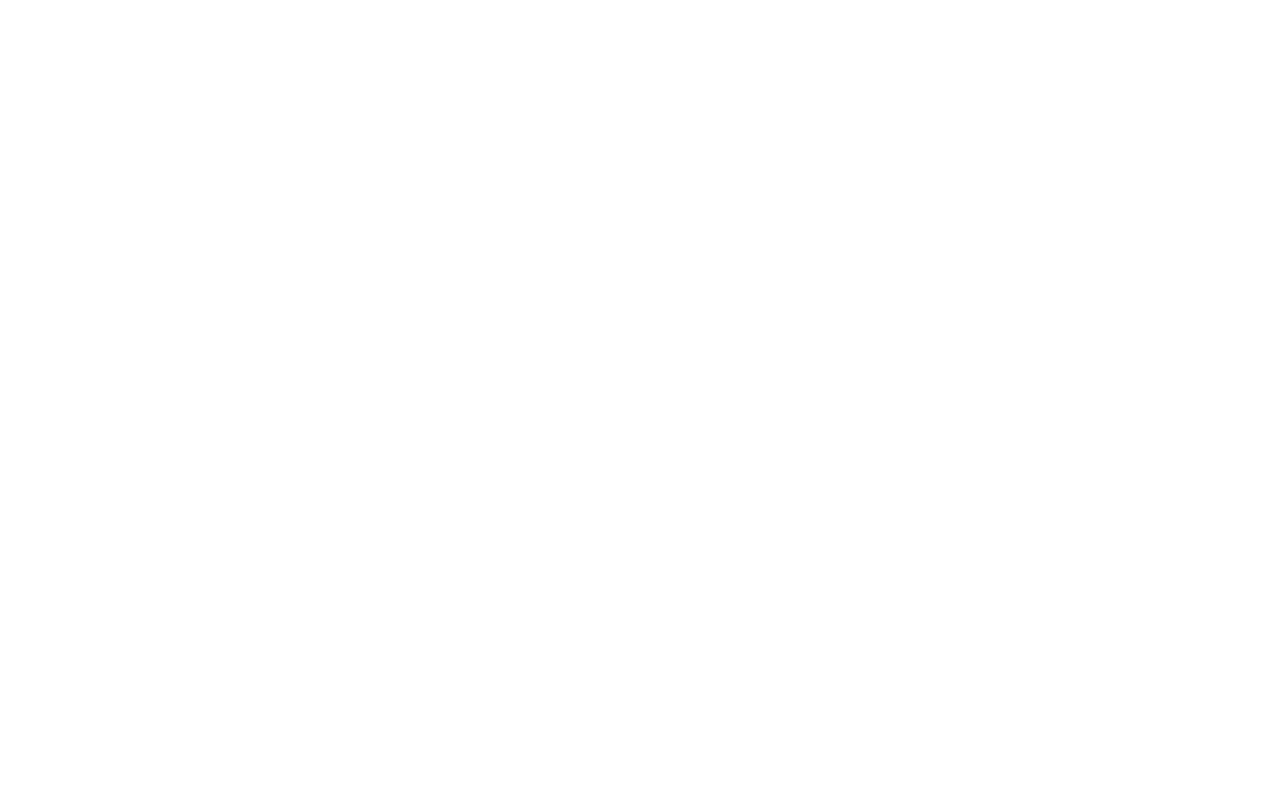
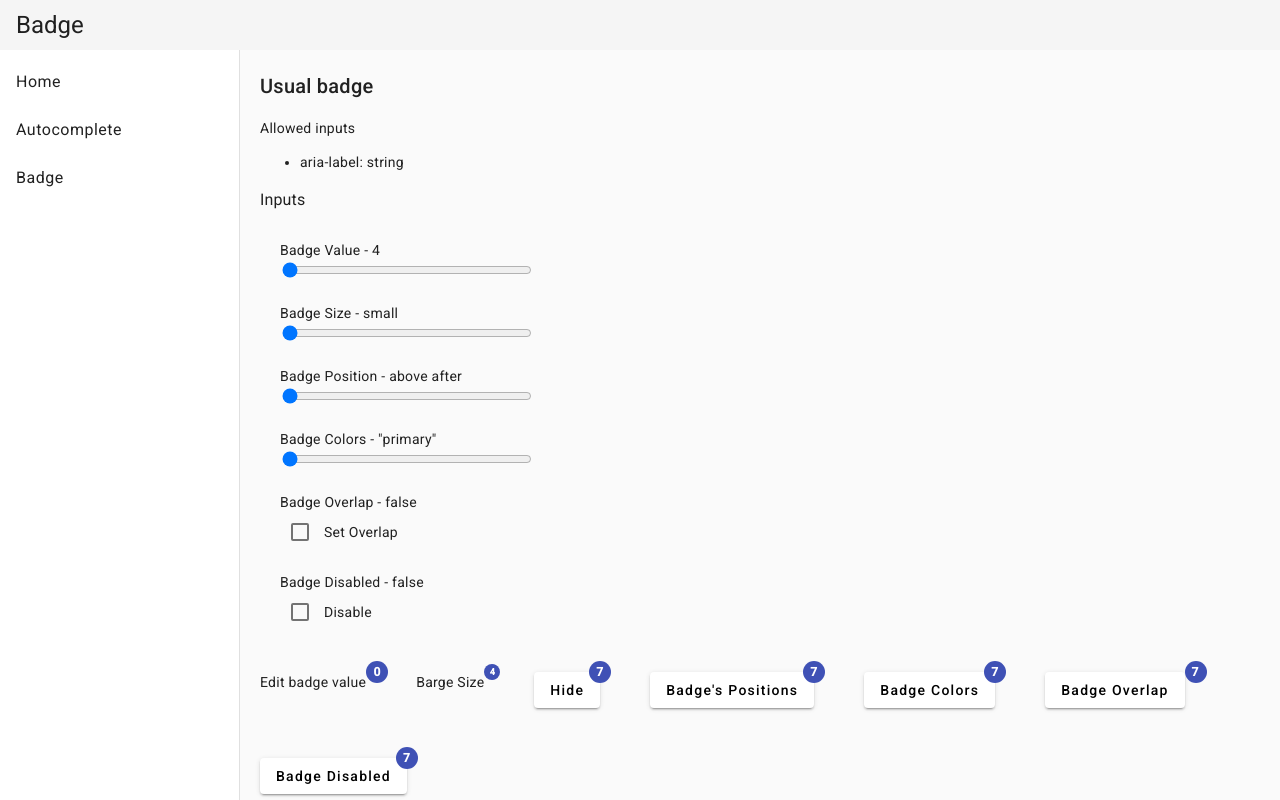
Before and after one commit to harkunovdmytro/angular-material-playground, an Angular app: page /badge in a window 1280 px wide. Before the commit this address led to /. Built offline with nearby package versions, Linux system fonts and the light colour scheme.

Commit message:
added badge page

```diff
--- a/src/app/modules/application/application-page.component.html
+++ b/src/app/modules/application/application-page.component.html
@@ -8,7 +8,7 @@
     >
       <mat-icon>menu</mat-icon>
     </button>
-    <h1>{{ header | titlecase }}</h1>
+    <h1 style="margin: 0;">{{ header | titlecase }}</h1>
   </mat-toolbar>
 </header>
 
--- a/src/app/modules/application/application-page.component.scss
+++ b/src/app/modules/application/application-page.component.scss
@@ -17,7 +17,7 @@
   width: 100%;
 
   .toolbar {
-    align-items: center;;
+    height: 100%;
   }
 }
 
--- a/src/app/modules/application/application-routing.module.ts
+++ b/src/app/modules/application/application-routing.module.ts
@@ -27,6 +27,17 @@
         },
         title: 'autocomplete',
       },
+      {
+        path: 'badge',
+        loadChildren: () =>
+          import('../badge-page/badge-page.module').then(
+            (m) => m.BadgePageModule
+          ),
+        data: {
+          title: 'badge',
+        },
+        title: 'badge',
+      },
     ],
   },
 ];
--- /dev/null
+++ b/src/app/modules/badge-page/badge-page.component.html
@@ -0,0 +1,109 @@
+<section class="page badge-page">
+  <div>
+    <h2>Usual badge</h2>
+    <div>
+      <div>
+        <p>Allowed inputs</p>
+        <ul>
+          <li>aria-label: string</li>
+        </ul>
+      </div>
+      <div>
+        <div class="edit-form">
+          <h3 class="edit-form-header">Inputs</h3>
+          <label class="form-label" for="badge-value">
+            <span>Badge Value - <span>{{ badgeForm.controls.badgeValue.value || 4 }}</span></span>
+            <input type="range"
+                   min="1"
+                   max="100"
+                   id="badge-value"
+                   placeholder="Badge Value"
+                   [formControl]="badgeForm.controls.badgeValue">
+          </label>
+
+          <label class="form-label" for="badge-size">
+            <span>Badge Size - <span>{{ bargeSize }}</span></span>
+            <input type="range"
+                   min="0"
+                   max="2"
+                   step="1"
+                   id="badge-size"
+                   placeholder="Badge Size"
+                   [formControl]="badgeForm.controls.size">
+          </label>
+
+          <label class="form-label" for="badge-position">
+            <span>Badge Position - <span>{{ bargePosition }}</span></span>
+            <input type="range"
+                   min="0"
+                   max="7"
+                   step="1"
+                   id="badge-position"
+                   placeholder="Badge Position"
+                   [formControl]="badgeForm.controls.position">
+          </label>
+
+          <label class="form-label" for="badge-colors">
+            <span>Badge Colors - <span>{{ bargeColor | json }}</span></span>
+            <input type="range"
+                   min="0"
+                   max="2"
+                   step="1"
+                   id="badge-colors"
+                   placeholder="Badge Position"
+                   [formControl]="badgeForm.controls.color">
+          </label>
+
+          <label class="form-label" for="badge-overlap">
+            <span>Badge Overlap - <span>{{ badgeForm.controls.overlap.value }}</span></span>
+            <mat-checkbox id="badge-overlap"
+                          [formControl]="badgeForm.controls.overlap"
+            >
+              {{ (badgeForm.value.overlap ? 'Remove' : 'Set') + ' Overlap' }}
+            </mat-checkbox>
+          </label>
+
+          <label class="form-label" for="badge-disabled">
+            <span>Badge Disabled - <span>{{ badgeForm.value.disabled }}</span></span>
+            <mat-checkbox id="badge-disabled" color="primary" [formControl]="badgeForm.controls.disabled">
+              {{ badgeForm.value.disabled ? 'Enable' : 'Disable' }}
+            </mat-checkbox>
+          </label>
+        </div>
+      </div>
+      <div>
+        <div class="example-form">
+          <div [matBadge]="badgeForm.controls.badgeValue.value || 0" matBadgeOverlap="false">Edit badge value</div>
+
+          <div
+            matBadgeOverlap="false"
+            [matBadge]="4"
+            [matBadgeSize]="bargeSize"
+          >
+            Barge Size
+          </div>
+
+          <button mat-raised-button matBadge="7" [matBadgeHidden]="hidden" (click)="hidden = !hidden">
+            {{ hidden ? 'Show' : 'Hide' }}
+          </button>
+
+          <button mat-raised-button matBadge="7" [matBadgePosition]="bargePosition">Badge's Positions
+          </button>
+
+          <button mat-raised-button matBadge="7" [matBadgeColor]="bargeColor">
+            Badge Colors
+          </button>
+
+          <button mat-raised-button matBadge="7" [matBadgeOverlap]="!!badgeForm.value.overlap">
+            Badge Overlap
+          </button>
+
+          <button mat-raised-button matBadge="7" [matBadgeDisabled]="!!badgeForm.value.disabled">
+            Badge Disabled
+          </button>
+        </div>
+      </div>
+    </div>
+  </div>
+
+</section>
--- /dev/null
+++ b/src/app/modules/badge-page/badge-page.component.scss
@@ -0,0 +1,14 @@
+@import "variables";
+@import "page";
+
+.badge-page {
+  .example-form {
+    display: flex;
+    gap: 50px;
+    flex-wrap: wrap;
+  }
+
+  input[type=range] {
+    width: min(100%, 250px);
+  }
+}
--- /dev/null
+++ b/src/app/modules/badge-page/badge-page.component.ts
@@ -0,0 +1,76 @@
+import { Component } from '@angular/core';
+import { FormControl, FormGroup } from '@angular/forms';
+
+@Component({
+  selector: 'app-badge-page',
+  templateUrl: './badge-page.component.html',
+  styleUrls: ['./badge-page.component.scss'],
+})
+export class BadgePageComponent {
+  public hidden = false;
+  public badgeForm = new FormGroup({
+    badgeValue: new FormControl<number | null>(0),
+    size: new FormControl<number | null>(0),
+    position: new FormControl<number | null>(0),
+    color: new FormControl<number | null>(0),
+    overlap: new FormControl<boolean | null>(false),
+    disabled: new FormControl<boolean | null>(false),
+  });
+
+  public get bargeSize(): 'small' | 'medium' | 'large' {
+    switch (this.badgeForm.value.size) {
+      case 0:
+        return 'small';
+      case 1:
+        return 'medium';
+      case 2:
+        return 'large';
+      default:
+        return 'small';
+    }
+  }
+
+  public get bargePosition():
+    | 'above after'
+    | 'above before'
+    | 'below before'
+    | 'below after'
+    | 'before'
+    | 'after'
+    | 'above'
+    | 'below' {
+    switch (this.badgeForm.value.position) {
+      case 0:
+        return 'above after';
+      case 1:
+        return 'above before';
+      case 2:
+        return 'below before';
+      case 3:
+        return 'below after';
+      case 4:
+        return 'before';
+      case 5:
+        return 'after';
+      case 6:
+        return 'above';
+      case 7:
+        return 'before';
+      default:
+        return 'after';
+    }
+  }
+
+  public get bargeColor(): 'primary' | 'accent' | 'warn' | undefined {
+    switch (this.badgeForm.value.color) {
+      case 0:
+        return 'primary';
+      case 1:
+        return 'accent';
+      case 2:
+        return 'warn';
+      default:
+        return undefined;
+    }
+  }
+}
--- a/src/app/shared/constants/menu-links.constants.ts
+++ b/src/app/shared/constants/menu-links.constants.ts
@@ -14,7 +14,7 @@
   {
     name: 'Badge',
     link: 'badge',
-    active: false,
+    active: true,
   },
   {
     name: 'Bottom sheet',
--- a/src/assets/styles/_page.scss
+++ b/src/assets/styles/_page.scss
@@ -14,7 +14,7 @@
 
       }
 
-      span {
+      & > span {
         display: block;
       }
     }
```
Also changed, not shown: src/app/modules/badge-page/badge-page-routing.module.ts (added, +16 -0 lines), src/app/modules/badge-page/badge-page.module.ts (added, +30 -0 lines).
